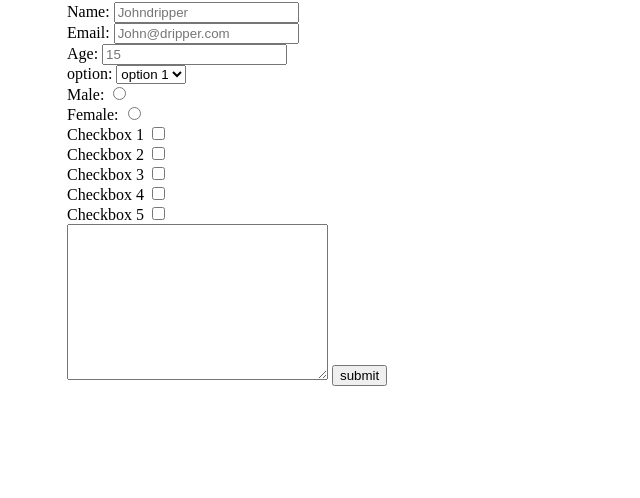
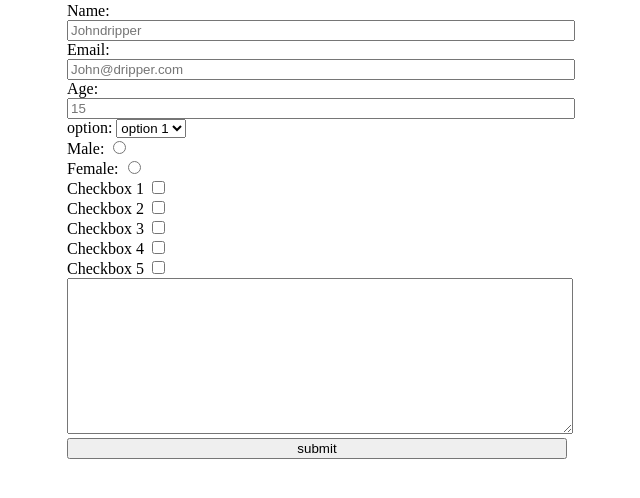
Before and after one commit to MrDiagnose/johndripper, a plain HTML site: page survery/survery.html in a window 1280 px wide. Shown: the part 78-576 px from the top of the page, without its empty margins (323-963 px from the left). Drawn offline with Linux system fonts and the light colour scheme.

Commit message:
styling css

```diff
--- a/survery/styles.css
+++ b/survery/styles.css
@@ -6,6 +6,8 @@ h1{
 
 body{
     margin: 0;
+    /*background-image: url(https://images.unsplash.com/photo-1655835585425-6f88f1b93f3d?ixlib=rb-1.2.1&dl=dana-sarsenbekova-xM_ja4daN9c-unsplash.jpg&w=1920&q=80&fm=jpg&crop=entropy&cs=tinysrgb);
+   background-position: center;*/
 }
 
 form
@@ -15,8 +17,19 @@ form
     min-width: 300px;
     margin-left: auto;
     margin-right: auto;
+    /*background: rgba(55, 7, 174, 0.3)*/
 }
 
 label{
     display: block;
 }
+input{
+    width: 100%;
+}
+.radio, .checkbox{
+    width: unset;
+}
+
+textarea{
+    width: 100%;
+}
--- a/survery/survery.html
+++ b/survery/survery.html
@@ -43,22 +43,26 @@
           option 2
         </select>
       </label>
-      <label for="">Male: <input type="radio" name="gender" /> </label>
-      <label for="">Female: <input type="radio" name="gender" /></label>
       <label for=""
-        >Checkbox 1 <input type="checkbox" value="checkbox1"
+        >Male: <input type="radio" name="gender" class="radio" />
+      </label>
+      <label for=""
+        >Female: <input type="radio" name="gender" class="radio"
       /></label>
       <label for=""
-        >Checkbox 2 <input type="checkbox" value="checkbox2"
+        >Checkbox 1 <input type="checkbox" value="checkbox1" class="checkbox"
       /></label>
       <label for=""
-        >Checkbox 3 <input type="checkbox" value="checkbox3"
+        >Checkbox 2 <input type="checkbox" value="checkbox2" class="checkbox"
       /></label>
       <label for=""
-        >Checkbox 4 <input type="checkbox" value="checkbox4"
+        >Checkbox 3 <input type="checkbox" value="checkbox3" class="checkbox"
       /></label>
       <label for=""
-        >Checkbox 5 <input type="checkbox" value="checkbox5"
+        >Checkbox 4 <input type="checkbox" value="checkbox4" class="checkbox"
+      /></label>
+      <label for=""
+        >Checkbox 5 <input type="checkbox" value="checkbox5" class="checkbox"
       /></label>
       <textarea name="" id="" cols="30" rows="10"></textarea>
       <input type="button" id="submit" value="submit" />
```
